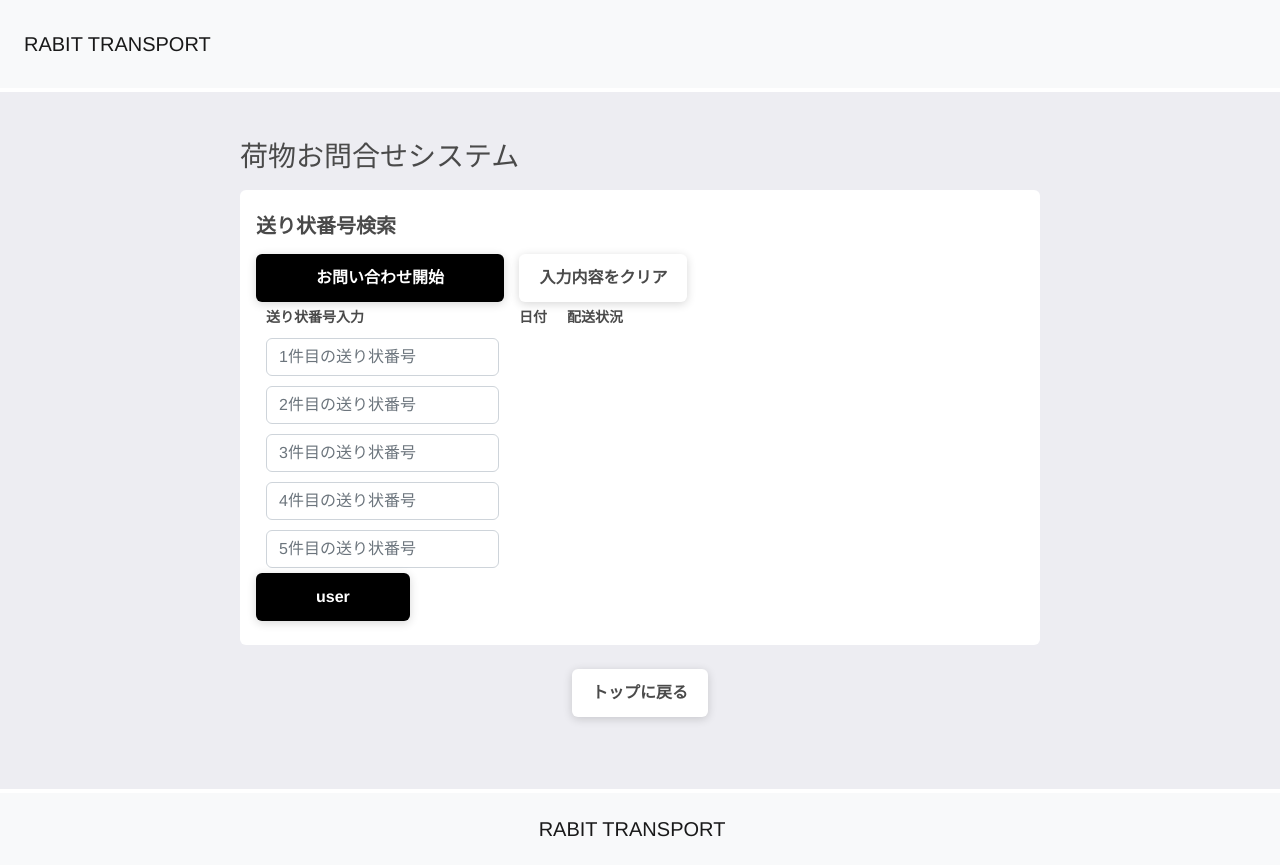
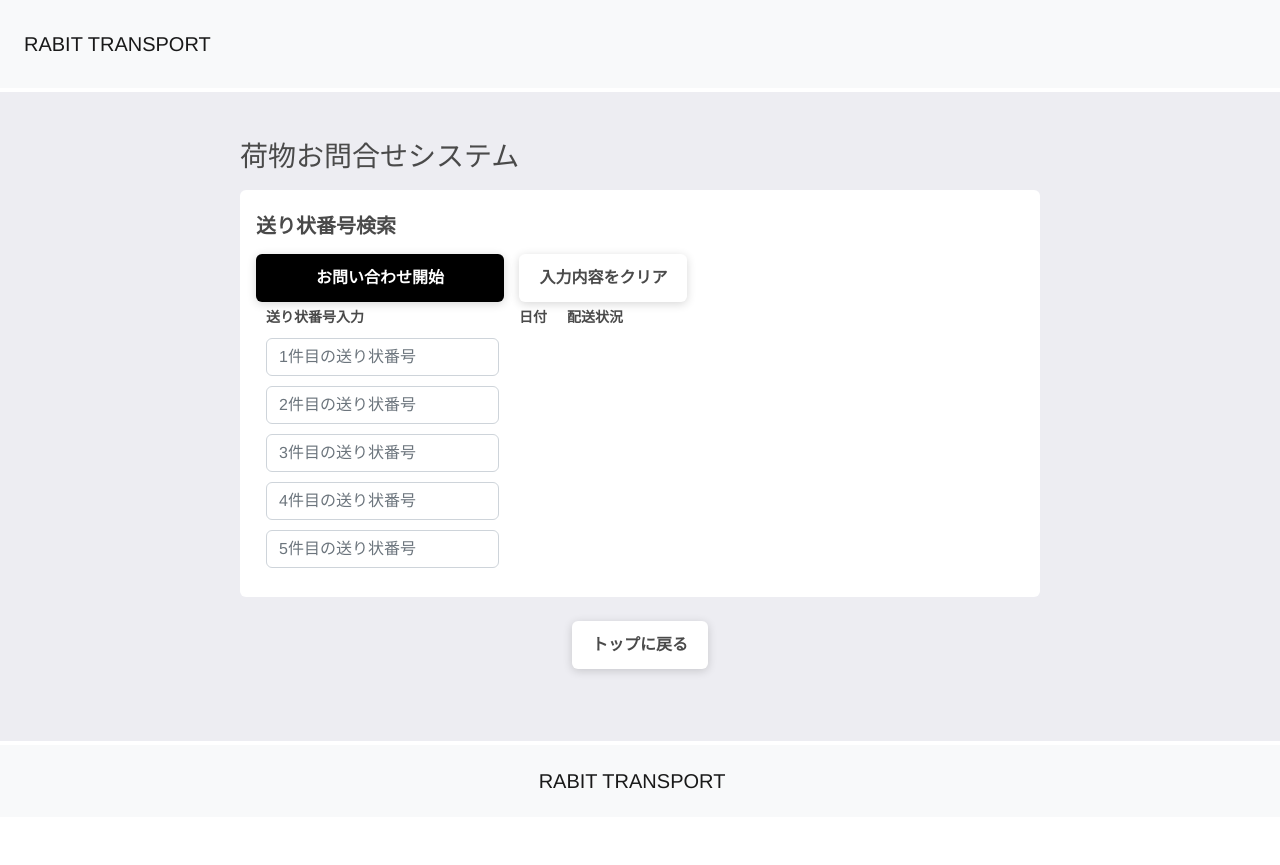
Before and after one commit to Nami5011/angularTestApp, an Angular app: page /trackingParcels in a window 1280 px wide. After the commit the page ends 817 px from the top, so only its background shows below. Built offline with nearby package versions, Linux system fonts and the light colour scheme.

Commit message:
tracking-parcels.component

```diff
--- a/src/app/tracking-parcels/tracking-parcels.component.html
+++ b/src/app/tracking-parcels/tracking-parcels.component.html
@@ -10,7 +10,7 @@
 			<table>
 				<tr class="small">
 					<th>送り状番号入力</th>
-					<th>日付</th>
+					<th class="table-th2">日付</th>
 					<th>配送状況</th>
 				</tr>
 				<tr *ngFor="let tInfo of trackingList; index as i;">
@@ -19,9 +19,8 @@
 					<td>{{tInfo.deliveryState}}</td>
 				</tr>
 			</table>
-			<button type="button" class="trackingButton buttonDark" (click)="getUser()">user</button>
-
-			<div>{{user.name}}</div>
+			<!-- <button type="button" class="trackingButton buttonDark" (click)="getUser()">user</button>
+			<div>{{user.name}}</div> -->
 		</div>
 		<div class="pt-2 pb-4 d-flex justify-content-center">
 			<button type="button" class="trackingButton buttonLight" (click)="gotoTop()">トップに戻る</button>
```
